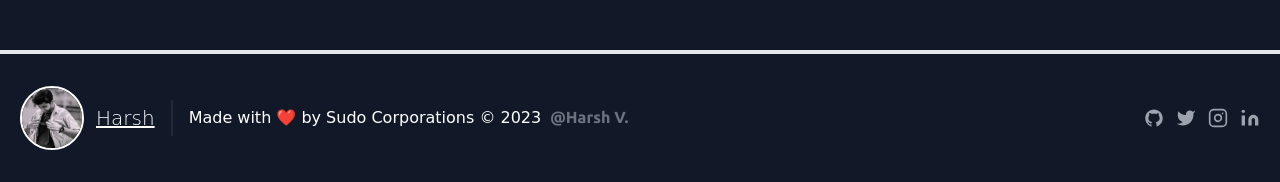
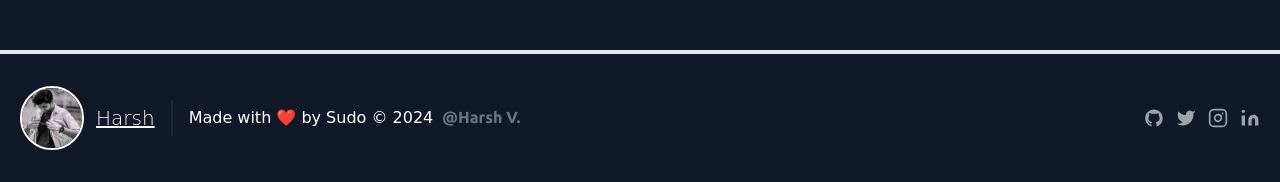
Before and after one commit to SudoKIngpin/Flask-App, a Flask app: page / in a window 1280 px wide. Shown: the part 894-1076 px from the top of the page. Run offline with Flask 2, Linux system fonts and the light colour scheme.

Commit message:
Copyright updated!

```diff
--- a/templates/home.html
+++ b/templates/home.html
@@ -209,7 +209,7 @@
       </a>
       <p style="font-family: cursive;font-size:medium; color: white;;"
         class="text-sm text-gray-400 sm:ml-4 sm:pl-4 sm:border-l-2 sm:border-gray-800 sm:py-2 sm:mt-0 mt-4"> Made with
-        ❤️ by Sudo Corporations © 2023
+        ❤️ by Sudo © 2024
         <a href="https://www.linkedin.com/in/dev-h-4ba56a229" class="text-gray-500 ml-1" target="_blank"
           rel="noopener noreferrer"> @Harsh V.</a>
       </p>
```
